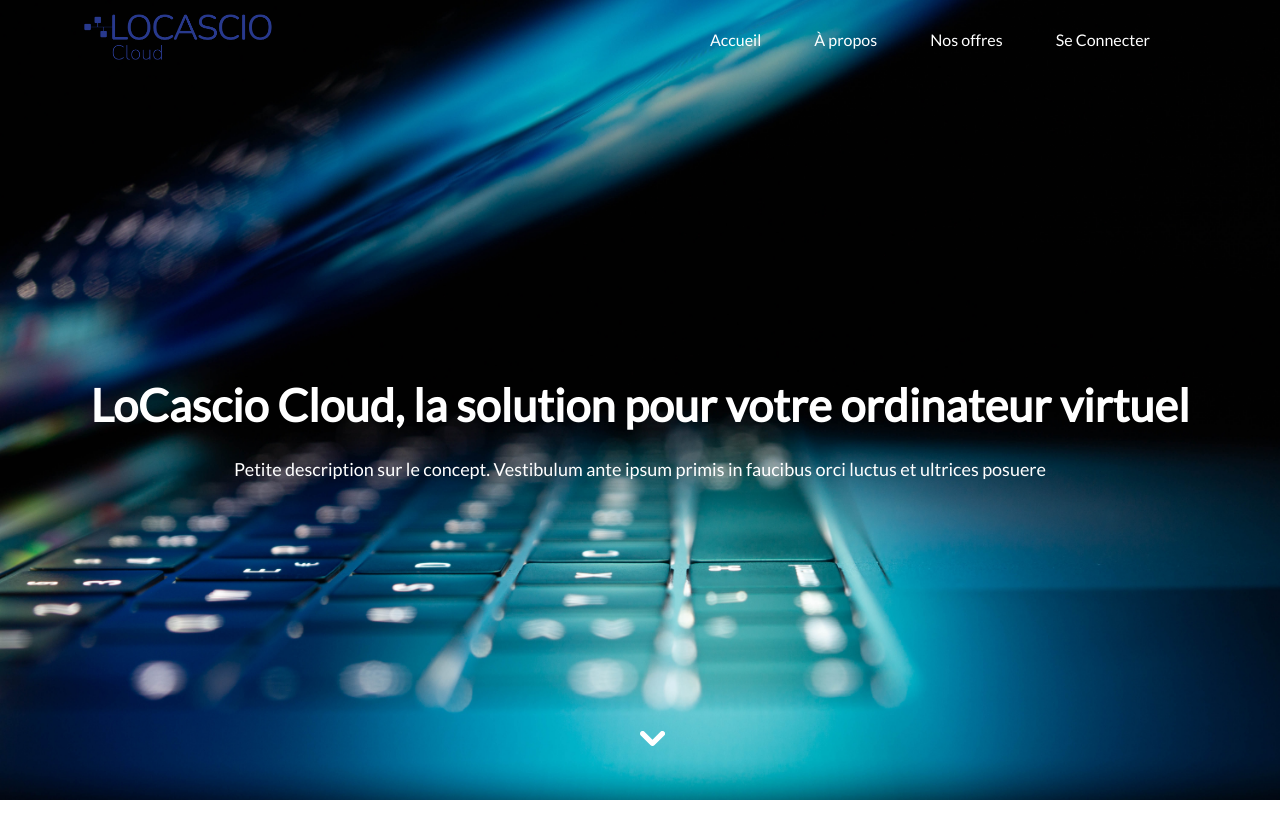
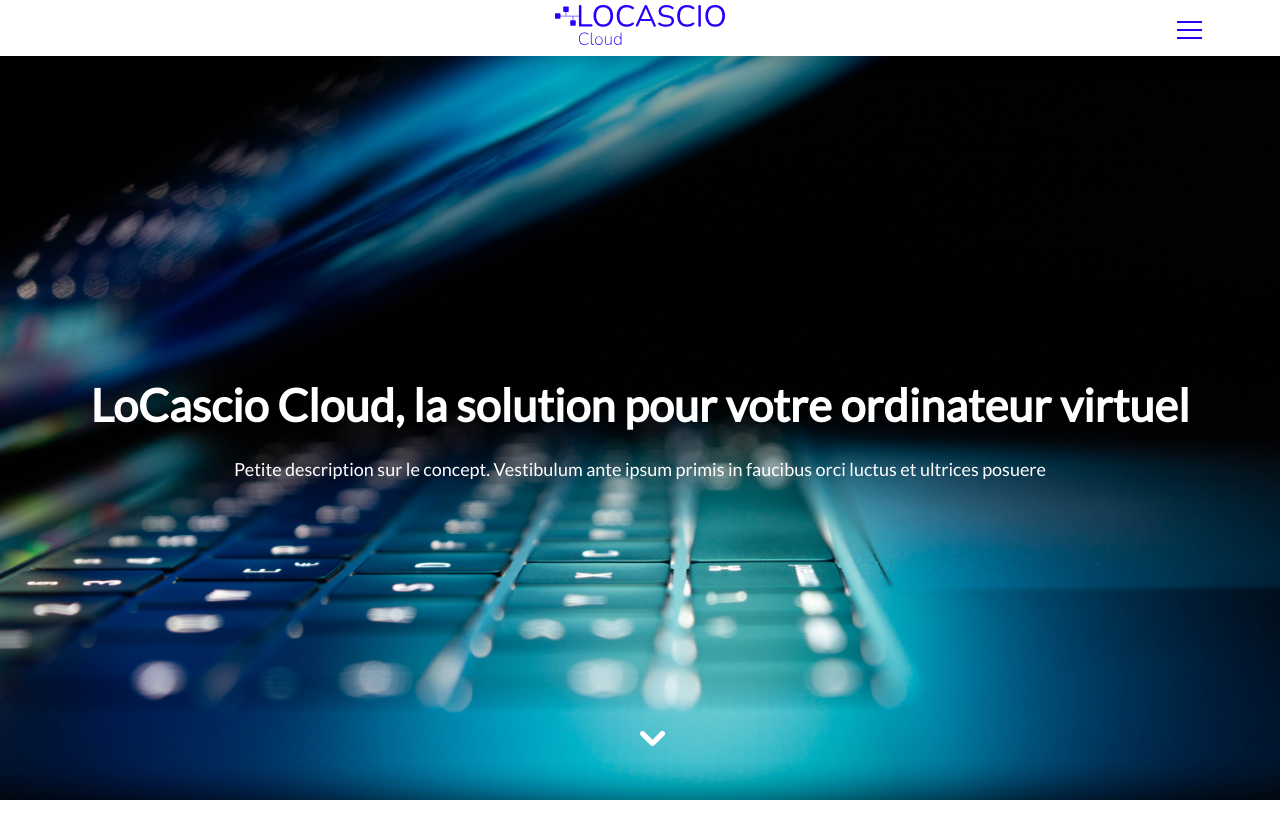
Before and after one commit to PPE-2020-21-EPSI-BDX/LOCASCIO-Cloud-Front, a PHP site: page / in a window 1280 px wide. Shown: the top 840 px of the page. Run offline with PHP 8.4, Linux system fonts and the light colour scheme; data that the repository does not hold is empty; some libraries are stand-ins or nearby versions.

Commit message:
new burger baby

```diff
--- a/assets/css/default/style.css
+++ b/assets/css/default/style.css
@@ -70,104 +70,125 @@ section {
     align-items: center;
 }
 
+/* HEADER */
+
+nav {
+    display: flex!important;
+    width: 100vw;
+    min-height: 7vh;
+    align-items: center;
+    justify-content: center;
+    background-color: #fff;
+    color: black;
+    box-shadow: 0px 5px 15px rgba(0 ,0 , 0, 0.2);
+    position: fixed;
+    z-index: 1000;
+
+}
+
+.burger{
+    display: flex;!important;
+    position: absolute;
+    right: 75px;
+    height: 3vh;
+    top: 2.25vh;
+    transform-origin: center;
+    z-index: 100;
+    flex-direction: column;
+    align-items: center;
+    cursor: pointer;
+}
+
+.nav-links{
+    height: 93vh;
+    background-color: #fff;
+    position: absolute;
+    top: 6vh;
+    right: 0px;
+    width: 15%;
+    transform: translateX(100%);
+    transition: transform 0.5s ease-in;
+    display: flex;
+    flex-direction: column;
+    align-items: center;
+    justify-content: normal;
+    z-index: 1000;
+}
+
+.nav-active{
+    transform: translateX(0%)!important;
+}
+
+#logo{
+    width: 170px;
+}
+
+.burger > div{
+    height: 2px;
+    width: 25px;
+    background-color: #2900FF;
+    margin:3px;
+    transition:all 0.7s ease;
+}
+.nav-links li {
+    opacity: 0;
+    margin: 40px;
+    color: #2900FF;
+}
+.nav-links li a {
+    font-family: lato-bold;
+    font-size: 15px;
+}
 
 
-header {
-    position: fixed;
-    height: 10vh;
-    box-sizing: border-box;
-    display: flex;
-    justify-content: space-between;
-    align-items: center;
-    padding: 20px 30px;
-    width: 100%;
-    transition: all ease 0.5s ;
-    z-index: 100000;
+@keyframes NavLinkFade {
+    from{
+        opacity: 0;
+        transform: translateX(50px);
+    }
+    to{
+        opacity: 1;
+        transform: translateX(0px);
+    }
+
 }
-.header-bg{
-    background-color: #FFFFFF;
+
+.toggle .line1{
+    transform: rotate(-45deg) translate(-8px, 3.5px);
+
 }
-.header-bg a {
-    color: black;
+.toggle .line2{
+    opacity: 0;
+
 }
-.header-bg nav.stroke ul li a:after,
-.header-bg nav.fill ul li a:after{
-    background: black;
+
+.toggle .line3{
+    transform: rotate(45deg) translate(-8px, -3.5px);
+
 }
-/* hover nav */
 
-nav.stroke ul li a,
-nav.fill ul li a {
+a.left
+{
     position: relative;
 }
-nav.stroke ul li a:after,
-nav.fill ul li a:after {
+
+a.left:before {
+    content: "";
     position: absolute;
-    bottom: 0;
+    width: 0;
+    height: 2px;
+    bottom: -8px;
     left: 0;
-    right: 0;
-    margin: auto;
-    width: 0%;
-    content: '.';
-    color: transparent;
-    background: white;
-    height: 2px;
+    background-color: #2900FF;
+    visibility: hidden;
+    transition: all 0.3s ease-in-out;
 }
-nav.stroke ul li a:hover:after {
+
+a.left:hover:before {
+    visibility: visible;
     width: 100%;
 }
 
-nav.fill ul li a {
-    transition: all 2s;
-}
-
-nav.fill ul li a:after {
-    text-align: left;
-    content: '.';
-    margin: 0;
-    opacity: 0;
-}
-nav.fill ul li a:hover {
-    color: #fff;
-    z-index: 1;
-}
-nav.fill ul li a:hover:after {
-    z-index: -10;
-    animation: fill 1s forwards;
-    -webkit-animation: fill 1s forwards;
-    -moz-animation: fill 1s forwards;
-    opacity: 1;
-}
-
-/* NAVIGATION */
-nav {
-    width: 100%;
-    margin: 0 auto;
-    display: flex;
-    justify-content: space-between;
-    align-items: center;
-}
-nav ul {
-    list-style: none;
-    text-align: center;
-    margin-right: 75px;
-}
-nav ul li {
-    display: inline-block;
-}
-nav ul li a {
-    display: block;
-    padding: 15px;
-    text-decoration: none;
-    color: white;
-    font-weight: normal;
-    margin: 0 10px;
-}
-nav ul li a,
-nav ul li a:after,
-nav ul li a:before {
-    transition: all .5s;
-}
 
 .arrow{
     position: absolute;
@@ -202,24 +223,6 @@ main {
 
 
 
-.logo-nav {
-    width: 12%;
-    display: flex;
-    justify-content: center;
-    align-items: center;
-    margin-left: 75px;
-}
-
-.logo-nav img {
-    width: 200px;
-    transition-duration: 0.7s;
-
-}
-
-#logo{
-    width: 200px;
-    transition-duration: 0.7s;
-}
 
 
 #firstpage {
--- a/assets/js/default/script.js
+++ b/assets/js/default/script.js
@@ -1,32 +1,28 @@
-var burger = document.querySelector('#burger');
-if (burger) {
+const navSlide = () => {
+    const burger = document.querySelector('.burger');
+    const nav = document.querySelector('.nav-links');
+    const navLinks = document.querySelectorAll('.nav-links li')
 
-    burger.onclick = function (ev) {
-        var target = ev.currentTarget,
-            nav = document.querySelector('nav');
-        if (target.classList.contains('burger-closed')) {
-            target.classList.remove('burger-closed');
-            nav.classList.remove('display-nav');
-        } else {
-            target.classList.add('burger-closed');
-            nav.classList.add('display-nav');
-        }
-    }
+    burger.addEventListener('click', () => {
+        nav.classList.toggle('nav-active');
+
+        navLinks.forEach((link, index) => {
+            if (link.style.animation){
+                link.style.animation = ``
+            } else {
+                link.style.animation = `NavLinkFade 0.5s ease forwards ${index / 7 + 0.5}s`;
+            }
+        });
+
+        burger.classList.toggle('toggle');
+    });
+
+
+
 }
 
-window.onscroll = function() {
-    if (document.documentElement.scrollTop > 10) {
-        document.querySelector("header").style.height = "7vh"
-        document.querySelector(".logo-nav img").style.width = "150px"
-        document.querySelector("#logo").style.width = "100px";
-        document.querySelector("header").classList.add('header-bg');
-    } else {
-        document.querySelector("header").style.height = "10vh"
-        document.querySelector(".logo-nav img").style.width = "200px"
-        document.querySelector("#logo").style.width = "200px";
-        document.querySelector("header").classList.remove('header-bg');
-    }
-};
+
+navSlide();
 
 var carousselArrowLeft = document.getElementById("caroussel-arrow-left");
 var carousselArrowRight = document.getElementById("caroussel-arrow-right");
--- a/includes/common/head.php
+++ b/includes/common/head.php
@@ -20,32 +20,31 @@
 <body>
 <?php if (!defined('MAINTENANCE') && !defined('ERROR_404') && !defined('ADMIN')) { ?>
 <header>
-    <div id="burger-container">
-        <img id="logo" src="<?= DOMAIN ?>/assets/media/images/logo_Locascio_Cloud.png" alt="logo">
-        <div id="burger">
-            <span class="burger-line"></span>
-            <span class="burger-line"></span>
-            <span class="burger-line"></span>
+    <nav>
+        <div class="logo">
+            <a href="<?= DOMAIN ?>/">
+                <img id="logo" src="<?= DOMAIN ?>/assets/media/images/LogoV2.svg" alt="logo">
+            </a>
         </div>
-    </div>
-    <nav class="stroke">
-        <div class="logo-nav">
-            <a href="<?= DOMAIN ?>/"><img src="<?= DOMAIN ?>/assets/media/images/logo_Locascio_Cloud.png" alt="logo"></a>
-        </div>
-        <ul>
+        <ul class="nav-links">
             <li class="<?= ($uri == '/') ? 'active' : '' ?>">
-                <a class="txt-nav" href="<?= DOMAIN ?>/">Accueil</a>
+                <a class="left txt-nav" href="<?= DOMAIN ?>/">Accueil</a>
             </li>
             <li class="<?= ($uri == '/a-propos') ? 'active' : '' ?>">
-                <a class="txt-nav" href="<?= DOMAIN ?>/a-propos">&Agrave; propos</a>
+                <a class="left txt-nav" href="<?= DOMAIN ?>/a-propos">&Agrave; propos</a>
             </li>
             <li class="<?= ($uri == '/contact') ? 'active' : '' ?>">
-                <a class="txt-nav" href="<?= DOMAIN ?>/contact">Nos offres</a>
+                <a class="left txt-nav" href="<?= DOMAIN ?>/contact">Nos offres</a>
             </li>
             <li class="<?= ($uri == '/connexion') ? 'active' : '' ?>">
-                <a class="txt-nav" href="<?= DOMAIN ?>/connexion">Se Connecter</a>
+                <a class="left txt-nav" href="<?= DOMAIN ?>/connexion">Se Connecter</a>
             </li>
         </ul>
+        <div class="burger">
+            <div class="line1"></div>
+            <div class="line2"></div>
+            <div class="line3"></div>
+        </div>
     </nav>
 </header>
 <?php } ?>
```
Also changed, not shown: other parts of assets/css/default/style.css (+0 -45 lines), assets/media/images/LogoV2.svg (added).
